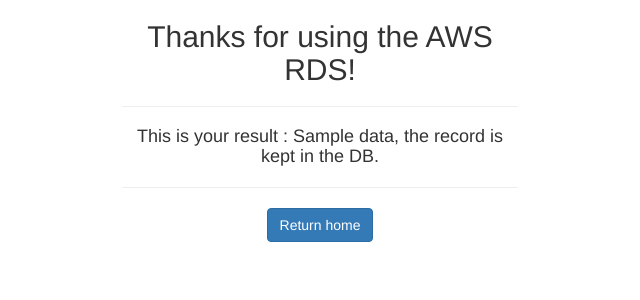
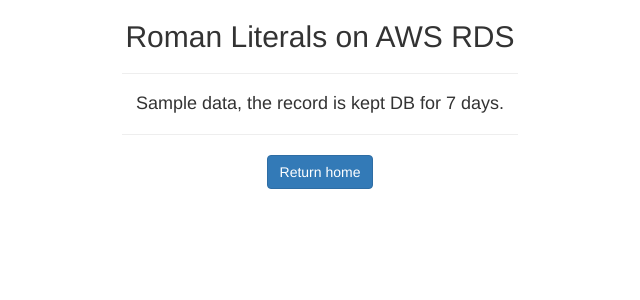
Before and after one commit to sheha/aws-flask-micro, a Flask app: template templates/thanks.html in a window 1280 px wide. Shown: the top 300 px of the page, without its empty margins (320-960 px from the left). Run offline with Flask 2, Linux system fonts and the light colour scheme; the template is opened without the code that fills it: most values are stand-ins (such as "Sample title", 1, 10 or a date in 2020); some libraries are stand-ins or nearby versions.

Commit message:
cosmetic updates

```diff
--- a/application.py
+++ b/application.py
@@ -58,7 +58,6 @@
 
         results = [q for q in query_db] or []
 
-        import ipdb; ipdb.set_trace()
         if results is not []:
             db.session.close()
 
--- a/application/worker.py
+++ b/application/worker.py
@@ -23,7 +23,7 @@
         if number < 0:
             raise ValueError('NEGATIVE VALUES NOT SUPPORTED!')
 
-        return super(Convert2Roman, cls).__new__(cls, number)  # a little bit of recursion
+        return super(Convert2Roman, cls).__new__(cls, number)
 
     def __init__(self, number):
         to_roman = {1: 'I', 2: 'II', 3: 'III', 4: 'IV', 5: 'V', 6: 'VI', 7: 'VII', 8: 'VIII', 9: 'IX', 10: 'X',
--- a/templates/base.html
+++ b/templates/base.html
@@ -1,6 +1,6 @@
 <html>
   <head>
-    <title>Integer to Roman Parser</title>
+    <title>Ismar Sehic Roman Parser</title>
     <link href="//maxcdn.bootstrapcdn.com/bootstrap/3.3.1/css/bootstrap.min.css" rel="stylesheet">
     <link href="http://fonts.googleapis.com/css?family=Abel|Open+Sans:400,600" rel="stylesheet" />
     <meta name="viewport" content="width=device-width, initial-scale=1.0">
--- a/templates/thanks.html
+++ b/templates/thanks.html
@@ -4,13 +4,13 @@
 <div class="col-md-4 col-md-offset-4">
 
     <div align="center">
-        <h2>Thanks for using the AWS RDS!</h2>
+        <h2>Roman Literals on AWS RDS</h2>
     </div>
 
     <hr>
 
     <div align="center">
-        <h4>This is your result : {{data}}, the record is kept in the DB.</h4>
+        <h4> {{data}}, the record is kept DB for 7 days.</h4>
     </div>
 
     <hr>
```
Also changed, not shown: EBS.jpg (added), README.md.
